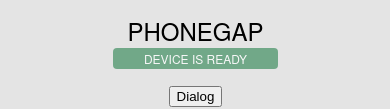
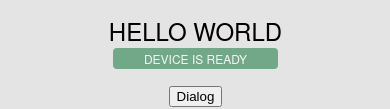
Before and after one commit to sutinee742/helloworld, a plain HTML site: page www/index.html in a window 390 px wide. Shown: the part 474-583 px from the top of the page. Drawn offline with Linux system fonts and the light colour scheme; some packages are replaced by stand-ins of ours.

Commit message:
add hello

```diff
--- a/www/index.html
+++ b/www/index.html
@@ -44,7 +44,7 @@
 
 <body>
     <div class="app">
-        <h1>PhoneGap</h1>
+        <h1>Hello World</h1>
         <div id="deviceready" class="blink">
             <p class="event listening">Connecting to Device</p>
             <p class="event received">Device is Ready</p>
```
